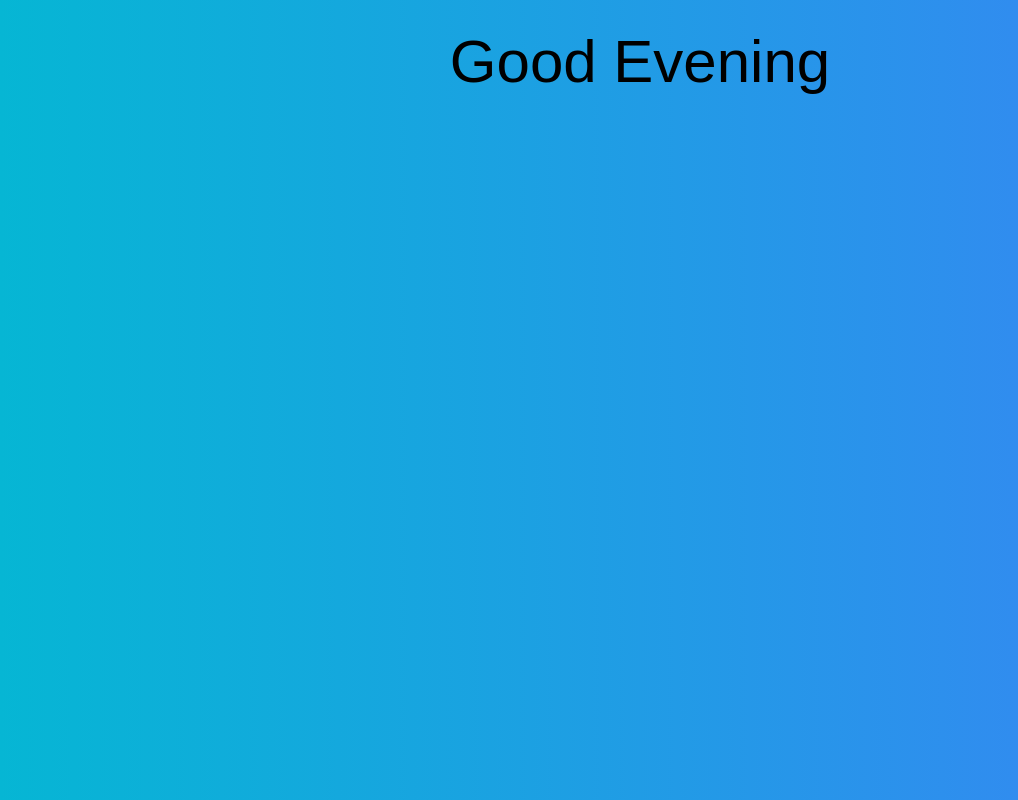
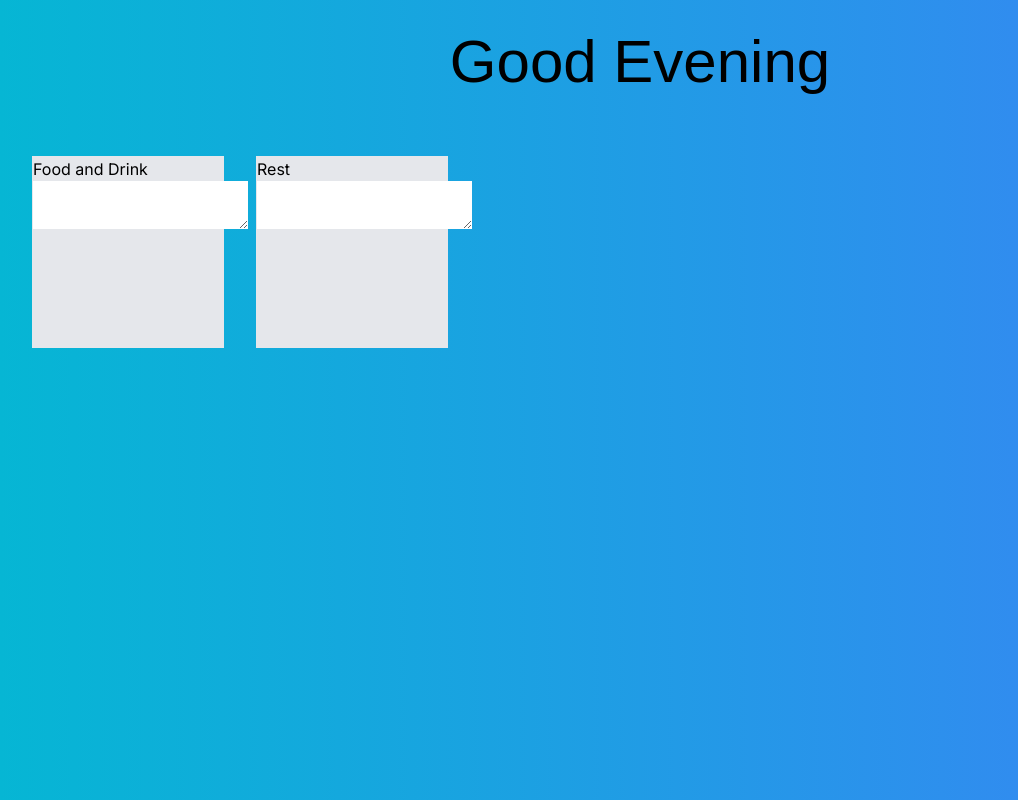
Before and after one commit to atomicn50/wellness-journal, a Next.js app in the folder wellness-journal/: page / in a window 1280 px wide. Shown: the whole page, without its empty margins (0-1018 px from the left). Built offline with nearby package versions, Linux system fonts and the light colour scheme; a web font is replaced by a local one.

Commit message:
create card components

```diff
--- a/wellness-journal/app/page.tsx
+++ b/wellness-journal/app/page.tsx
@@ -1,6 +1,7 @@
 import Image from "next/image";
 import { lusitana } from "./ui/fonts";
 import { getHour } from './lib/utils';
+import Card from "./ui/home/card";
 
 export default function Home() {
   const hour = getHour();
@@ -21,6 +22,10 @@ export default function Home() {
           {header}
         </h1>
       </div>
+      <div className="flex py-8 px-4">
+        <Card id="food-drink" title="Food and Drink"/>
+        <Card id="rest" title="Rest"/>
+      </div>
     </main>
   );
 }
--- /dev/null
+++ b/wellness-journal/app/ui/home/card.tsx
@@ -0,0 +1,16 @@
+export default function Card({
+  id,
+  title,
+}: {
+  id: string,
+  title: string,
+}) {
+  return (
+    <>
+    <div className="mx-4 size-48 bg-gray-200 border">
+      {title}
+    <textarea id={id} className="text-black"></textarea>
+    </div>
+    </>
+  )
+}
```
